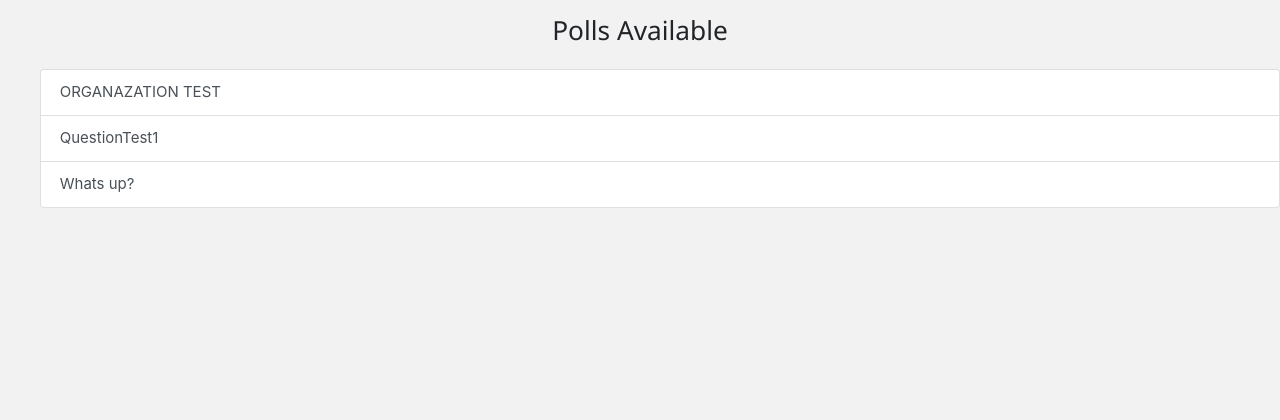
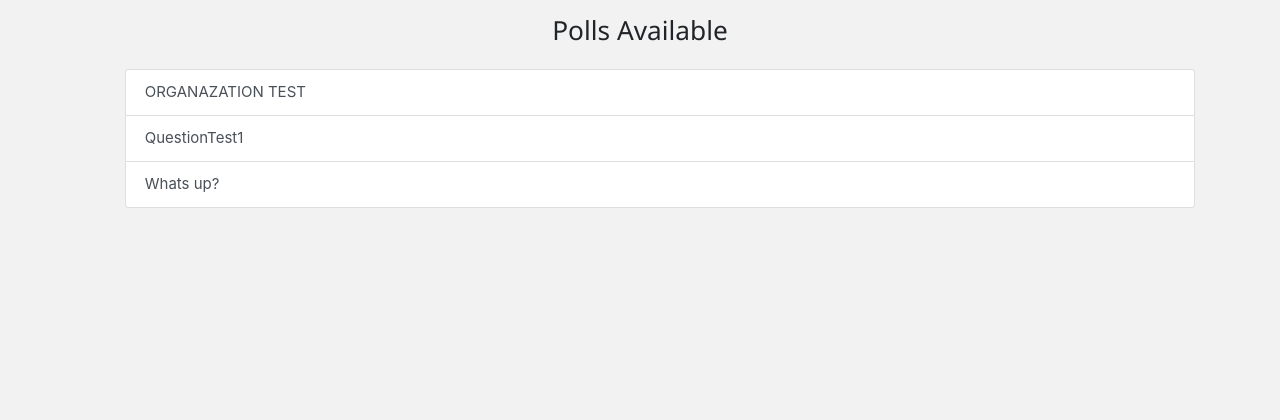
Before and after one commit to VarvarigosG/Thesis, a Django app: page /polls/ in a window 1280 px wide. Shown: the top 420 px of the page. Run offline with Django 3.2, Linux system fonts and the light colour scheme; data comes from the database, SQL or seed files in the repository; both versions use the stored data as it was after the commit; some libraries are stand-ins or nearby versions.

Commit message:
Thesis Commit 13

```diff
--- a/polls/static/polls/indexpolls.css
+++ b/polls/static/polls/indexpolls.css
@@ -12,7 +12,7 @@ html {
 
 body {
     min-height: 100%;
-    background-color:#f2f2f2;
+    background-color: #f2f2f2;
 }
 
 .header {
@@ -29,6 +29,26 @@ body {
     padding-top: 5vmax;
 }
 
-.text-center{
-    padding:1rem;
+.text-center {
+    padding: 1rem;
 }
+
+.alpha {
+ /*background: #ff9e2c;*/
+  grid-column: 1;
+}
+
+.beta {
+  /*background: #ff9e2c;*/
+  grid-column: 2;
+}
+
+.container {
+  display: grid;
+}
+
+div {
+  display: flex;
+  flex-direction: column;
+  justify-content: center;
+}
--- a/polls/templates/polls/index.html
+++ b/polls/templates/polls/index.html
@@ -18,15 +18,16 @@
 
 </head>
 
-<body>
 
 <!--<div style="background: url(https://pixabay.com/get/57e3d6434857ae14f6d1867dda3536781539dced5a517048_1920.jpg)"-->
 <div class="text-center">
     <h3>Polls Available</h3>
 </div>
 
-<div class="list-group">
-    {% if latest_question_list %}
+<section class="container">
+
+    <div class="alpha">
+         {% if latest_question_list2 %}
     <ul>
         {% for question in latest_question_list %}
         <a href="{% url 'polls:detail' question.id %}" class="list-group-item list-group-item-action">{{ question.question_text }}</a>
@@ -36,7 +37,18 @@
     </div>
 
 
-</body>
+<!--    <div class="beta">-->
+<!--        {% if latest_question_list2 %}-->
+<!--        <ul>-->
+<!--            {% for question in latest_question_list %}-->
+<!--            <a href="{% url 'polls:detail' question.id %}" class="list-group-item list-group-item-action">{{ question.question_text }}</a>-->
+<!--            {% endfor %}-->
+<!--        </ul>-->
+<!--        {% endif %}-->
+<!--    </div>-->
+
+
+</section>
 <footer class="footer">
     Varvarigos Georgios, AM 5999.
 </footer>
--- a/polls/templates/polls/results.html
+++ b/polls/templates/polls/results.html
@@ -25,11 +25,11 @@
 </ul>
 <!--<a href="{% url 'polls:index' %}">Vote again?</a>-->
 <a class="btn btn-success" href="{% url 'polls:index'%}" class="btn btn-large btn-success">Vote again?</a>
-{% include 'polls/jsonChart.html' %}
-{% block content %}{% endblock %}
 
-</body>
+{% block content %}{% include 'polls/jsonChart.html' %}{% endblock %}
 <footer class="footer">
     Varvarigos Georgios, AM 5999.
 </footer>
+</body>
+
 </html>
--- a/polls/views.py
+++ b/polls/views.py
@@ -41,6 +41,7 @@ class IndexView(generic.ListView):
     template_name = 'polls/index.html'
     context_object_name = 'latest_question_list'
 
+
     # For DetailView the question variable is provided automatically – since we’re using a Django model (Question),
     # Django is able to determine an appropriate name for the context variable. However, for ListView, the automatically
     # generated context variable is question_list. To override this we provide the context_object_name attribute, specifying
@@ -51,6 +52,10 @@ class IndexView(generic.ListView):
         return Question.objects.order_by('-pub_date')[:5]
         # return Question.objects.filter(pub_date__lte=timezone.now())
 
+    def get_context_data(self):
+        context = super(IndexView, self).get_context_data()
+        context['latest_question_list2'] = Question.objects.filter(id__gt=3)
+        return context
 
 class DetailView(generic.DetailView):
     model = Question
```
Also changed, not shown: db.sqlite3. Lines whose indentation alone changed are shown as unchanged.
